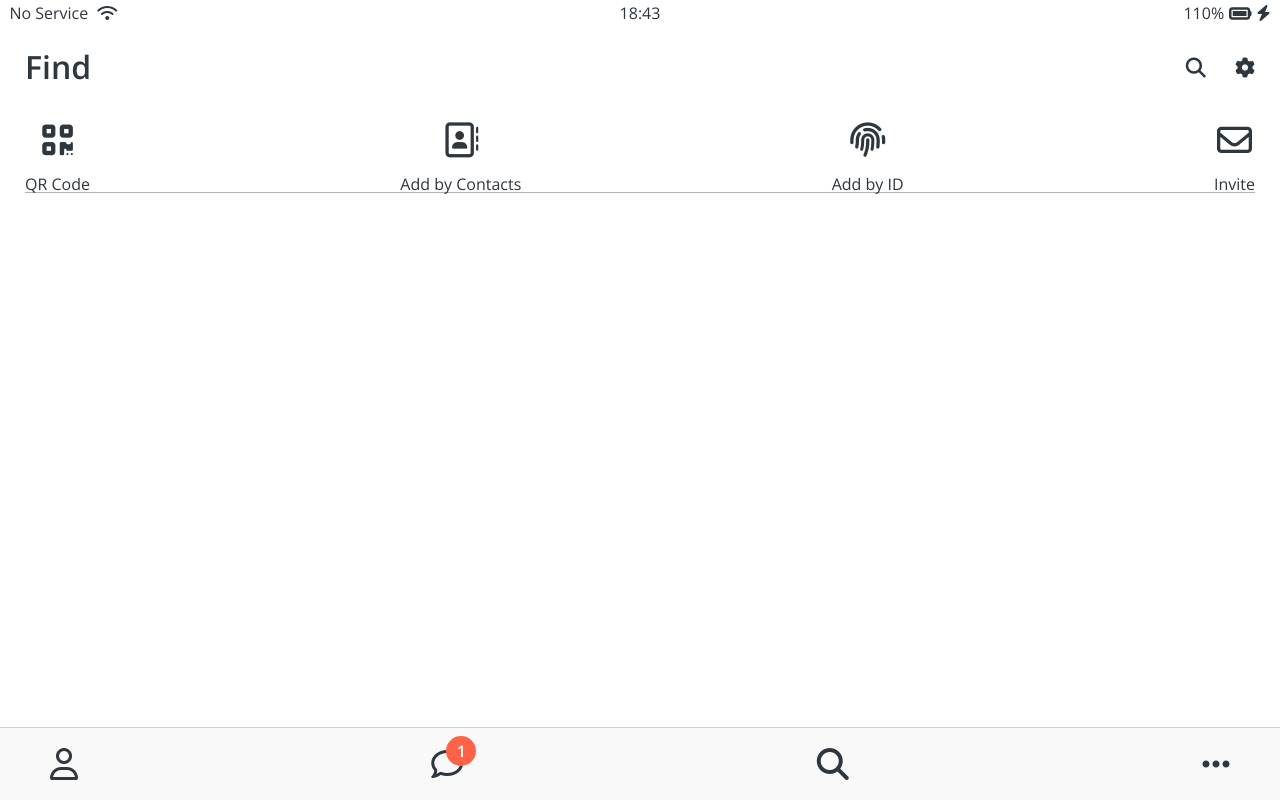
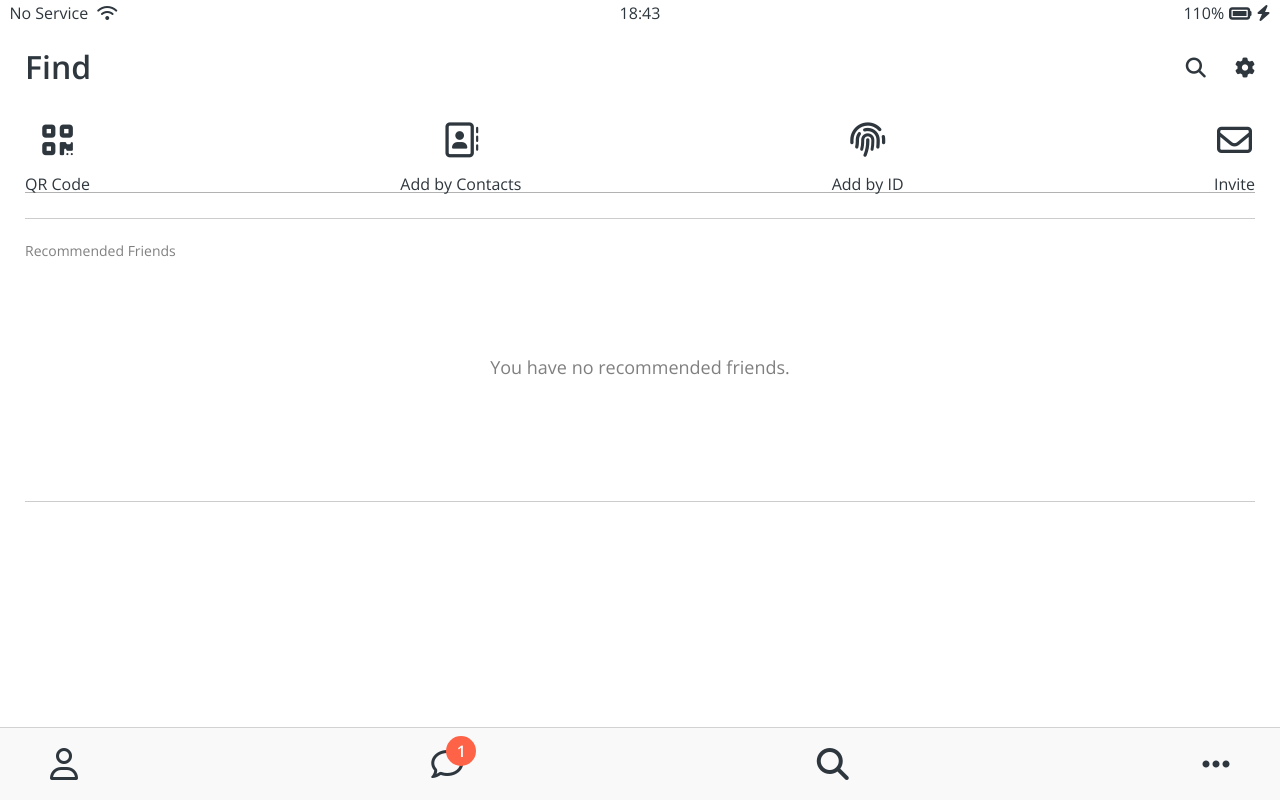
Before and after one commit to GGYU720/kokoa-clone, a plain HTML site: page find.html in a window 1280 px wide. Drawn offline with nearby package versions, Linux system fonts and the light colour scheme.

Commit message:
Find Screen Part Two

```diff
--- a/css/screens/find.css
+++ b/css/screens/find.css
@@ -17,3 +17,22 @@
 .find-icons__icon span {
   margin-top: 18px;
 }
+
+.recommended-friends {
+  margin: 25px 0px;
+  padding: 25px 0px;
+  border-top: var(--main-border);
+  border-bottom: var(--main-border);
+}
+.recommended-friends__title {
+  font-size: 14px;
+  color: rgba(0, 0, 0, 0.5);
+}
+
+.recommended-friends span {
+  margin: 100px 0;
+  display: block;
+  text-align: center;
+  font-size: 18px;
+  color: rgba(0, 0, 0, 0.5);
+}
--- a/css/screens/friends.css
+++ b/css/screens/friends.css
@@ -18,7 +18,7 @@
 
 .friends-screen__channel {
   margin-top: 25px;
-  border-top: 1px solid rgba(0, 0, 0, 0.2);
+  border-top: var(--main-border);
   padding-top: 15px;
 }
 
--- a/css/variables.css
+++ b/css/variables.css
@@ -1,4 +1,5 @@
 :root {
   --yellow: #fae100;
   --horizontal-space: 25px;
+  --main-border: 1px solid rgba(0, 0, 0, 0.2);
 }
--- a/find.html
+++ b/find.html
@@ -49,6 +49,10 @@
           <span>Invite</span>
         </div>
       </div>
+      <div class="recommended-friends">
+        <h6 class="recommended-friends__title">Recommended Friends</h6>
+        <span>You have no recommended friends.</span>
+      </div>
     </main>
 
     <nav class="nav">
```
